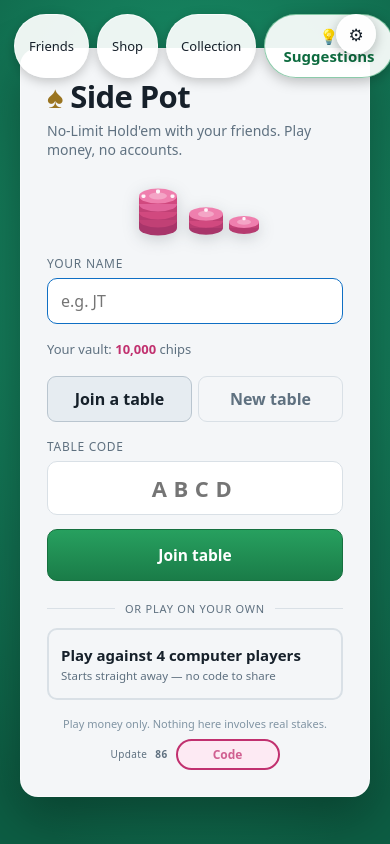
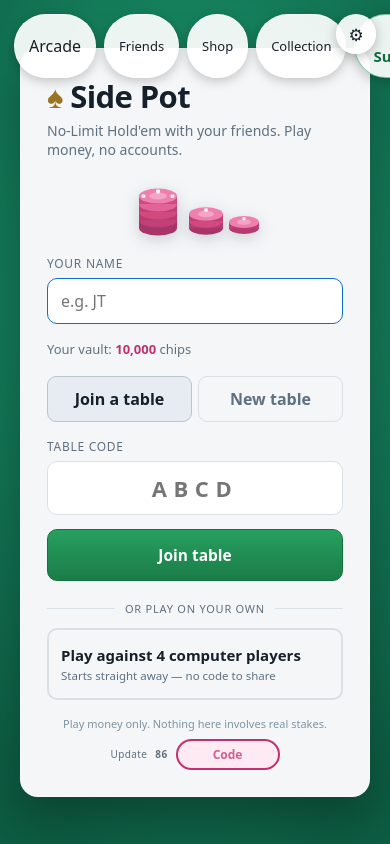
Before and after one commit to JTPetrotech/poker-pages, a plain HTML site: page index.html in a window 390 px wide. Drawn offline with nearby package versions, Linux system fonts and the light colour scheme.

Commit message:
A way out to the Arcade, from the lobby and the table
The Arcade hub went live today and there was no route back to it from inside
the game - you could reach Side Pot from the hub but not return, which on a
phone means the back button or nothing.

Two links. One is a pill in the lobby beside Friends and Shop. The other
sits next to Leave in the table's topbar, and the two are different on
purpose: Leave puts you back in the lobby, Arcade takes you out of the game
altogether.

Both are plain <a href> rather than scripted buttons, so the way out still
works if the modules never load. The classes they borrow were written for
<button>, so a.ghost and a.corner-pill get the alignment and the missing
underline back in style.css.

Matches what Big Turbos and Top Shelf now do, so all three behave the same.

Co-Authored-By: Claude Opus 5 <noreply@anthropic.com>

```diff
--- a/bot.js
+++ b/bot.js
@@ -1,5 +1,5 @@
-import { makeDeck, cardValue, cardSuit } from './engine/cards.js?v=mwq1dv9r';
-import { bestHand, compareScores } from './engine/hand.js?v=mwq1dv9r';
+import { makeDeck, cardValue, cardSuit } from './engine/cards.js?v=mwsw8py1';
+import { bestHand, compareScores } from './engine/hand.js?v=mwsw8py1';
 
 /**
  * Computer opponents.
--- a/cloud.js
+++ b/cloud.js
@@ -1,4 +1,4 @@
-import { FIREBASE_CONFIG, isConfigured } from './firebase-config.js?v=mwq1dv9r';
+import { FIREBASE_CONFIG, isConfigured } from './firebase-config.js?v=mwsw8py1';
 
 /**
  * Accounts and the shared vault, on Firebase.
--- a/engine/game.js
+++ b/engine/game.js
@@ -1,5 +1,5 @@
-import { makeDeck, shuffle } from './cards.js?v=mwq1dv9r';
-import { bestHand, compareScores } from './hand.js?v=mwq1dv9r';
+import { makeDeck, shuffle } from './cards.js?v=mwsw8py1';
+import { bestHand, compareScores } from './hand.js?v=mwsw8py1';
 
 export const STAGES = ['idle', 'preflop', 'flop', 'turn', 'river', 'showdown', 'handover'];
 
--- a/engine/hand.js
+++ b/engine/hand.js
@@ -1,4 +1,4 @@
-import { cardValue, cardSuit, RANK_NAMES, RANK_PLURALS } from './cards.js?v=mwq1dv9r';
+import { cardValue, cardSuit, RANK_NAMES, RANK_PLURALS } from './cards.js?v=mwsw8py1';
 
 export const CATEGORIES = [
   'High Card', 'Pair', 'Two Pair', 'Three of a Kind', 'Straight',
--- a/host.js
+++ b/host.js
@@ -1,6 +1,6 @@
-import { Table } from './engine/game.js?v=mwq1dv9r';
-import { decide, BOT_STYLES, BOT_NAMES } from './bot.js?v=mwq1dv9r';
-import { safeDeck, safeChip, deckById, chipById, DECKS, CHIP_SKINS } from './decks.js?v=mwq1dv9r';
+import { Table } from './engine/game.js?v=mwsw8py1';
+import { decide, BOT_STYLES, BOT_NAMES } from './bot.js?v=mwsw8py1';
+import { safeDeck, safeChip, deckById, chipById, DECKS, CHIP_SKINS } from './decks.js?v=mwsw8py1';
 
 export const ACTION_TIMEOUT_MS = 45_000;
 
--- a/index.html
+++ b/index.html
@@ -14,7 +14,7 @@
 <meta name="apple-mobile-web-app-title" content="Side Pot" />
 <meta name="apple-mobile-web-app-status-bar-style" content="black-translucent" />
 <link rel="apple-touch-icon" href="icon-180.png" />
-<link rel="stylesheet" href="style.css?v=mwq1dv9r" />
+<link rel="stylesheet" href="style.css?v=mwsw8py1" />
 <script src="https://unpkg.com/peerjs@1.5.4/dist/peerjs.min.js"></script>
 <script src="https://unpkg.com/qrcode-generator@1.4.4/qrcode.js"></script>
 </head>
@@ -80,6 +80,10 @@
 <!-- ------------------------------------------------------------ lobby -->
 <div id="lobby" class="lobby">
   <div class="corner-left">
+    <!-- Back to the hub the games live on. A plain link, so it works even if
+         the modules below never load. -->
+    <a class="corner-pill" href="https://jtpetrotech.github.io/"
+       title="Back to The Arcade">Arcade</a>
     <button id="lobbyFriends" class="corner-pill" title="Friends">Friends</button>
     <button id="lobbyDecks" class="corner-pill" title="Shop">Shop</button>
     <button id="lobbyOwned" class="corner-pill" title="Collection">Collection</button>
@@ -261,6 +265,8 @@
     <div id="connDot" class="conn" title="Connection">●</div>
     <button id="sitOutBtn" class="ghost" hidden>Sit out</button>
     <button id="leaveBtn" class="ghost">Leave</button>
+    <a class="ghost" href="https://jtpetrotech.github.io/"
+       title="Leave the table and go back to The Arcade">Arcade</a>
     <button id="panelToggle" class="ghost" aria-label="Toggle chat">Chat</button>
     <button id="adminBtn" class="ghost admin-btn" hidden>Admin</button>
     <button id="friendsBtn" class="ghost">Friends</button>
@@ -780,6 +786,6 @@
   </div>
 </div>
 
-<script type="module" src="app.js?v=mwq1dv9r"></script>
+<script type="module" src="app.js?v=mwsw8py1"></script>
 </body>
 </html>
--- a/style.css
+++ b/style.css
@@ -137,6 +137,16 @@ input { font: inherit; }
   color: var(--muted);
 }
 .ghost:hover { color: var(--text); border-color: #9fb0bd; background: var(--bg-2); }
+
+/* The way out to the Arcade is a real <a>, not a scripted button, so it still
+   works if the modules never load. These classes were written for <button>,
+   which gets the alignment and the lack of an underline for free. */
+a.ghost, a.corner-pill {
+  display: inline-flex;
+  align-items: center;
+  text-decoration: none;
+  font: inherit;
+}
 
 .error {
   margin: 12px 0 0;
--- a/vault.js
+++ b/vault.js
@@ -7,7 +7,7 @@
  * you cash out.
  */
 
-import { DECK_IDS, CHIP_IDS, sparePrice } from './decks.js?v=mwq1dv9r';
+import { DECK_IDS, CHIP_IDS, sparePrice } from './decks.js?v=mwsw8py1';
 
 const KEY = 'pn.profile.v1';
 
```
Also changed, not shown: app.js (+8 -8 lines), 1 other file.
